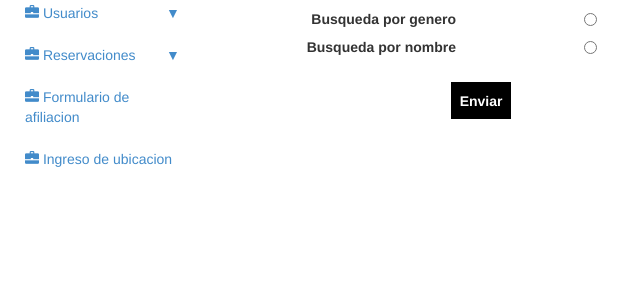
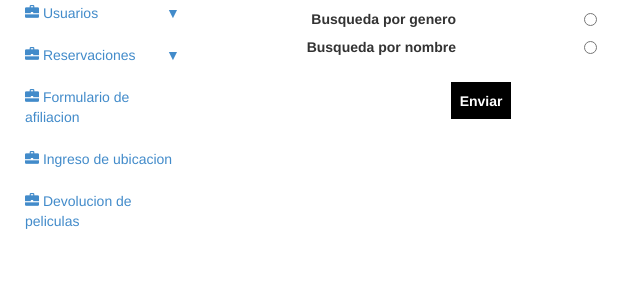
Before and after one commit to amirghin/videoclub, a PHP site: page /b_peliculas_transac.php in a window 1280 px wide. Shown: the part 206-506 px from the top of the page, without its empty margins (0-640 px from the left). Run offline with PHP 8.4, Linux system fonts and the light colour scheme; the visitor is signed in with stand-in values (Sample User, id 1); data that the repository does not hold is empty.

Commit message:
Fix error copias

```diff
--- a/includes/menu.php
+++ b/includes/menu.php
@@ -4,9 +4,11 @@
         <li><a href="" ><i class="glyphicon glyphicon-briefcase"></i> Peliculas <span>&#9660;</span></a>
             <ul class="hiddenMenu">
                 <li><a href="i_peliculas.php"><i class="glyphicon glyphicon-list-alt"></i> Insertar Peliculas</a></li>
-                <li><a href="b_peliculas_transac.php"><i class="glyphicon glyphicon-list-alt"></i> Buscar Peliculas</a></li>
-                <li><a href="b_peliculas_transac.php"><i class="glyphicon glyphicon-list-alt"></i> Insertar generos de peliculas</a></li>
+                <li><a href="b_peliculas_transac.php"><i class="glyphicon glyphicon-list-alt"></i> Buscar Peliculas para reservar</a></li>
+                <li><a href="i_generos.php"><i class="glyphicon glyphicon-list-alt"></i> Insertar generos de peliculas</a></li>
                 <li><a href="i_actores_directos.php"><i class="glyphicon glyphicon-list-alt"></i> Insertar Actores</a></li>
+                <li><a href="i_copias.php"><i class="glyphicon glyphicon-list-alt"></i> Insertar copias</a></li>
+                <li><a href="b_peliculas_transac.php"><i class="glyphicon glyphicon-list-alt"></i> Consultar Peliculas</a></li>
             </ul>
         </li>
         <li><a href=""><i class="glyphicon glyphicon-briefcase"></i> Usuarios <span>&#9660;</span></a>
@@ -22,7 +24,6 @@
         </li>
         <li><a href="i_clientes.php"><i class="glyphicon glyphicon-briefcase"></i> Formulario de afiliacion</a></li>
         <li><a href="i_ubicaciones.php"><i class="glyphicon glyphicon-briefcase"></i> Ingreso de ubicacion</a></li>
-
-
+        <li><a href="i_devoluciones.php"><i class="glyphicon glyphicon-briefcase"></i> Devolucion de peliculas</a></li>
     </ul>
 </nav>
--- a/js/videoclub.js
+++ b/js/videoclub.js
@@ -412,8 +412,8 @@ $(function(){
         .success(function( response ) {
            if (response.error) {
                 // handle the error
-                throw response.error.message;
-                console.log(response.error.message);
+                //throw response.error.message;
+                alert(response.error.message);
             }else{
                 console.log(response);
                 var objeto = jQuery.parseJSON(response);
```
